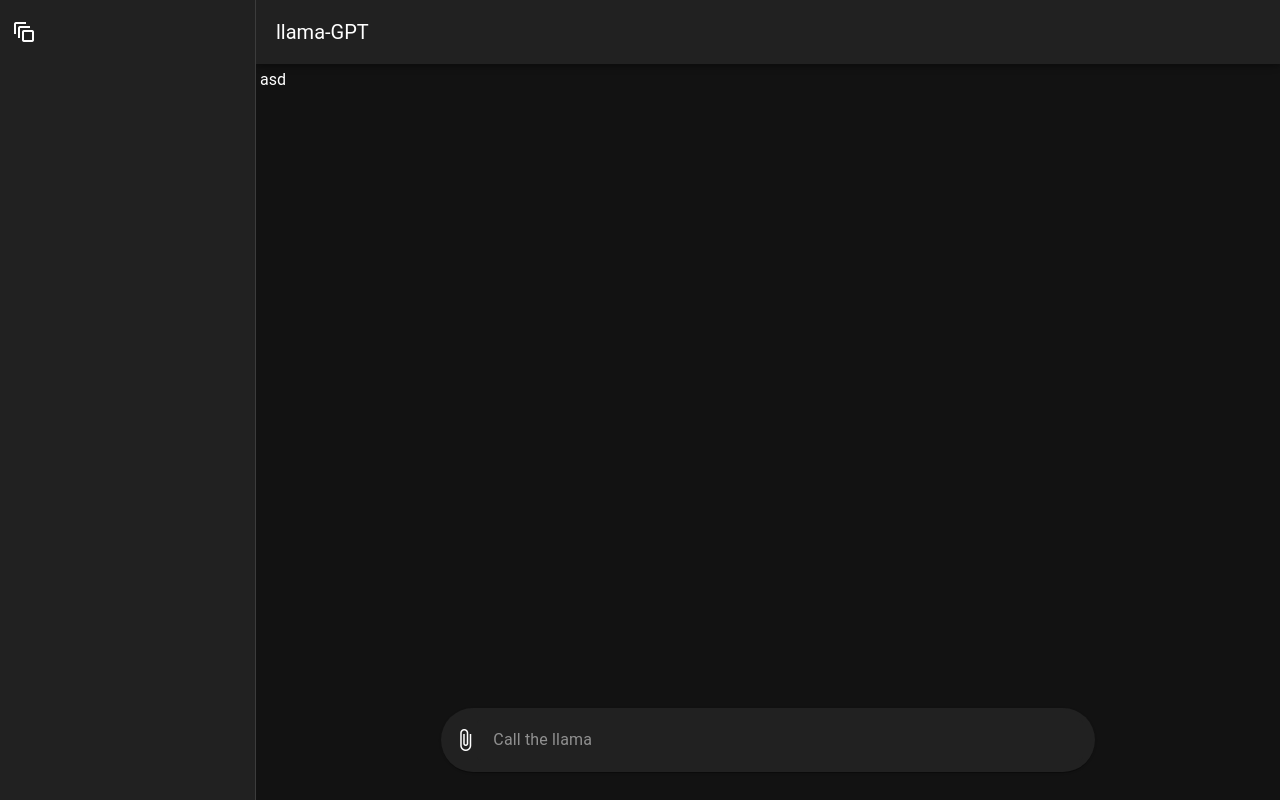
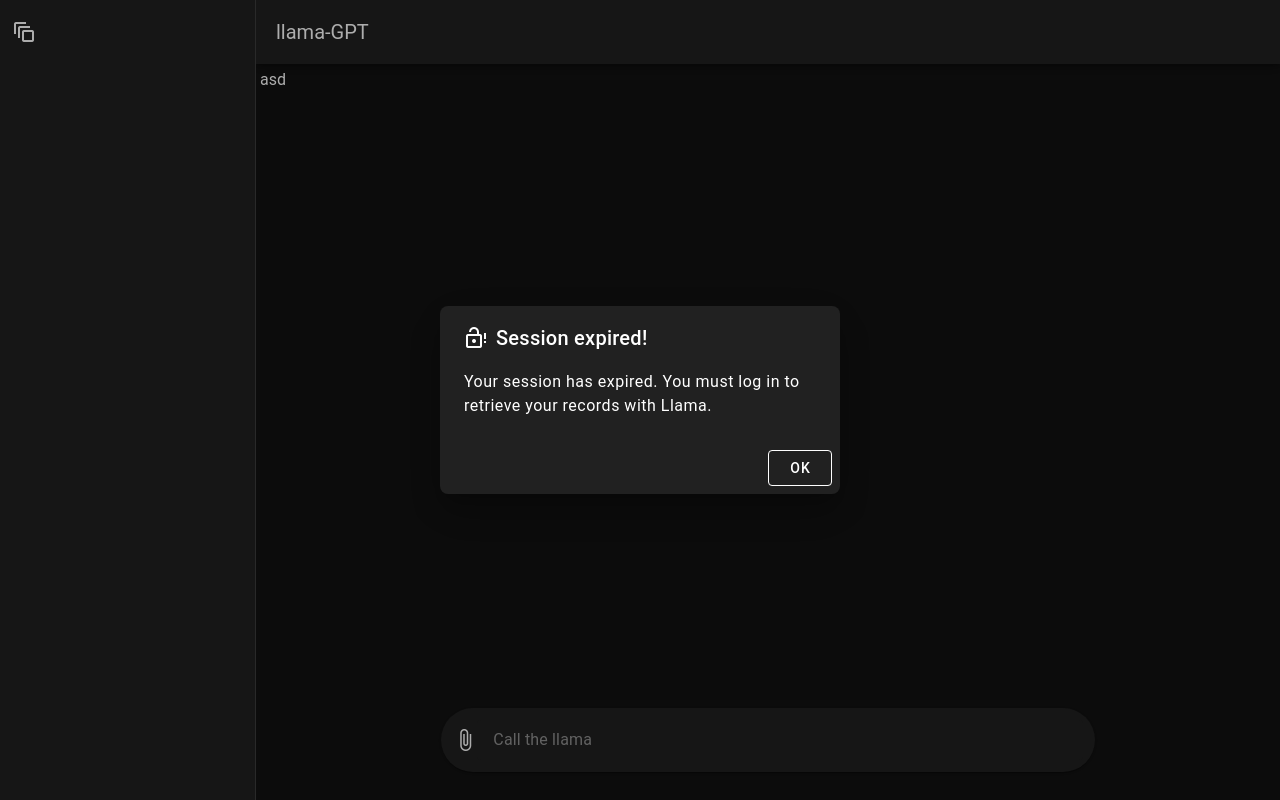
Before and after one commit to Ljaewon-123/nuxt-local-llama, a Nuxt app in the folder nuxt-llama-gpt/: page / in a window 1280 px wide. Built offline with nearby package versions, Linux system fonts and the light colour scheme.

Commit message:
만료 모달 조금

```diff
--- a/nuxt-llama-gpt/app/components/AuthTimeoutModal.vue
+++ b/nuxt-llama-gpt/app/components/AuthTimeoutModal.vue
@@ -1,15 +1,16 @@
 <template>
   <v-card
   max-width="400"
+  rounded="lg"
   prepend-icon="mdi-lock-open-alert-outline"
-  text="Your application will relaunch automatically after the update is complete."
-  title="Update in progress"
+  :title="title"
+  :text="text"
 >
   <template #actions>
     <v-btn
-      class="ms-auto"
       text="Ok"
-      @click="dialog = false"
+      variant="outlined"
+      @click="goLoginPage(), dialog = false"
     ></v-btn>
   </template>
 </v-card>
@@ -17,4 +18,8 @@
 
 <script setup lang="ts">
 const dialog = defineModel({ default: false })
+const { title, text } = usePageAuth()
+const goLoginPage = () => {
+  navigateTo('/login')
+}
 </script>
--- a/nuxt-llama-gpt/app/stores/pageAuth.ts
+++ b/nuxt-llama-gpt/app/stores/pageAuth.ts
@@ -1,6 +1,8 @@
 export const usePageAuth = defineStore('pageAuth', () => {
 
-  const dialog = ref(false)
+  const dialog = ref(true)
+  const title = ref("Session expired!")
+  const text = ref("Your session has expired. You must log in to retrieve your records with Llama.")
 
   const openModal = () => {
     dialog.value = !dialog.value
@@ -8,6 +10,8 @@
 
   return {
     dialog,
+    title,
+    text,
     openModal
   }
 })
--- a/nuxt-llama-gpt/nuxt.config.ts
+++ b/nuxt-llama-gpt/nuxt.config.ts
@@ -9,6 +9,32 @@
     '@nuxtjs/color-mode',
     "@pinia/nuxt",
   ],
+  vuetify:{
+    vuetifyOptions:{
+      theme:{
+        themes:{
+          light: {
+            dark:false,
+            colors:{
+              confirmBtn: "#1a1a1a"
+            },
+            variables:{
+              "confirm-btn": "#f123"
+            }
+          },
+          dark: {
+            dark: true,
+            colors:{
+              confirmBtn: "#ffffff"
+            },
+            variables:{
+              "confirm-btn": "#f123"
+            }
+          },
+        }
+      }
+    }
+  },
   pinia: {
     storesDirs: ['./app/stores/**','./stores/**'],
   },
```
